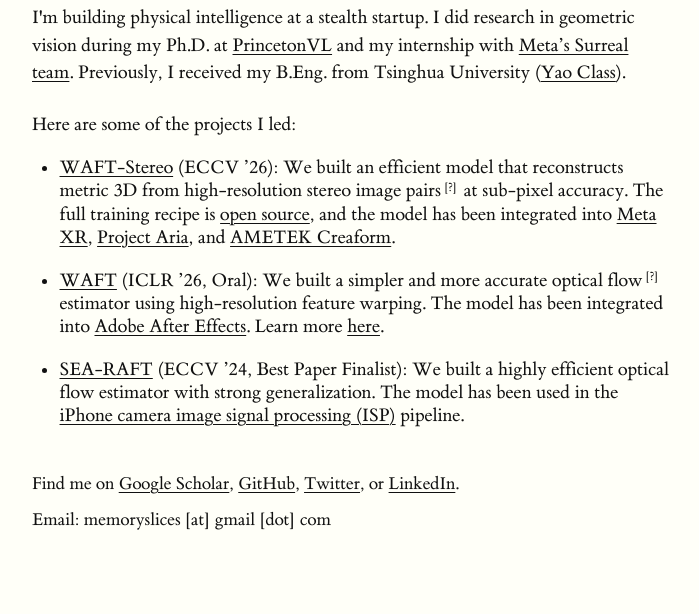
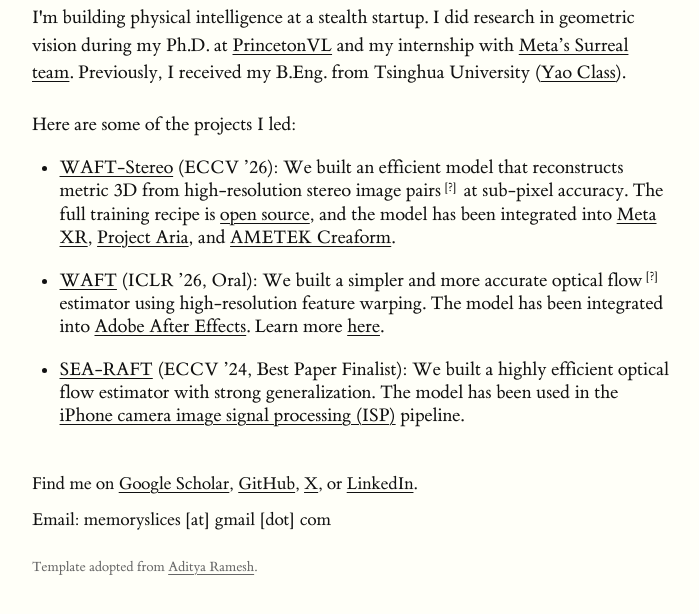
Before and after one commit to MemorySlices/MemorySlices.github.io, a plain HTML site: page index.html in a window 1280 px wide. Shown: the part 176-790 px from the top of the page, without its empty margins (128-827 px from the left). Drawn offline with Linux system fonts and the light colour scheme.

Commit message:
Update X link and add template attribution

```diff
--- a/index.html
+++ b/index.html
@@ -7,7 +7,7 @@
   <meta name="theme-color" content="#fffff8">
   <title>Yihan Wang (王羿涵)</title>
   <link rel="preload" href="static/fonts/et-book/et-book-roman-line-figures.woff" as="font" type="font/woff" crossorigin>
-  <link rel="stylesheet" href="static/styles.css?v=20261027-8">
+  <link rel="stylesheet" href="static/styles.css?v=20261027-9">
   <!-- Google Analytics -->
   <script async src="https://www.googletagmanager.com/gtag/js?id=UA-131374046-3"></script>
   <script>
@@ -36,8 +36,9 @@
     </section>
 
     <footer id="contact" aria-label="Contact information">
-      <p>Find me on <a href="https://scholar.google.com/citations?user=rYc6BsYAAAAJ" target="_blank" rel="noopener noreferrer">Google Scholar</a>, <a href="https://github.com/MemorySlices" target="_blank" rel="noopener noreferrer">GitHub</a>, <a href="https://twitter.com/yihanw_mems" target="_blank" rel="noopener noreferrer">Twitter</a>, or <a href="https://www.linkedin.com/in/yihan-wang-524596212/" target="_blank" rel="noopener noreferrer">LinkedIn</a>.</p>
+      <p>Find me on <a href="https://scholar.google.com/citations?user=rYc6BsYAAAAJ" target="_blank" rel="noopener noreferrer">Google Scholar</a>, <a href="https://github.com/MemorySlices" target="_blank" rel="noopener noreferrer">GitHub</a>, <a href="https://x.com/yihanw_mems" target="_blank" rel="noopener noreferrer">X</a>, or <a href="https://www.linkedin.com/in/yihan-wang-524596212/" target="_blank" rel="noopener noreferrer">LinkedIn</a>.</p>
       <p class="email">Email: memoryslices [at] gmail [dot] com</p>
+      <p class="site-credit">Template adopted from <a href="http://adityaramesh.com/" target="_blank" rel="noopener noreferrer">Aditya Ramesh</a>.</p>
     </footer>
   </main>
   <script src="tooltips.js?v=20261027-3"></script>
--- a/static/styles.css
+++ b/static/styles.css
@@ -140,6 +140,7 @@
 
 #contact { margin-top: 44px; font-size: 18px; }
 #contact p + p { margin-top: 10px; }
+#contact .site-credit { margin-top: 24px; font-size: 14px; color: #666; }
 .email { overflow-wrap: anywhere; }
 
 @media (max-width: 760px) {
```
